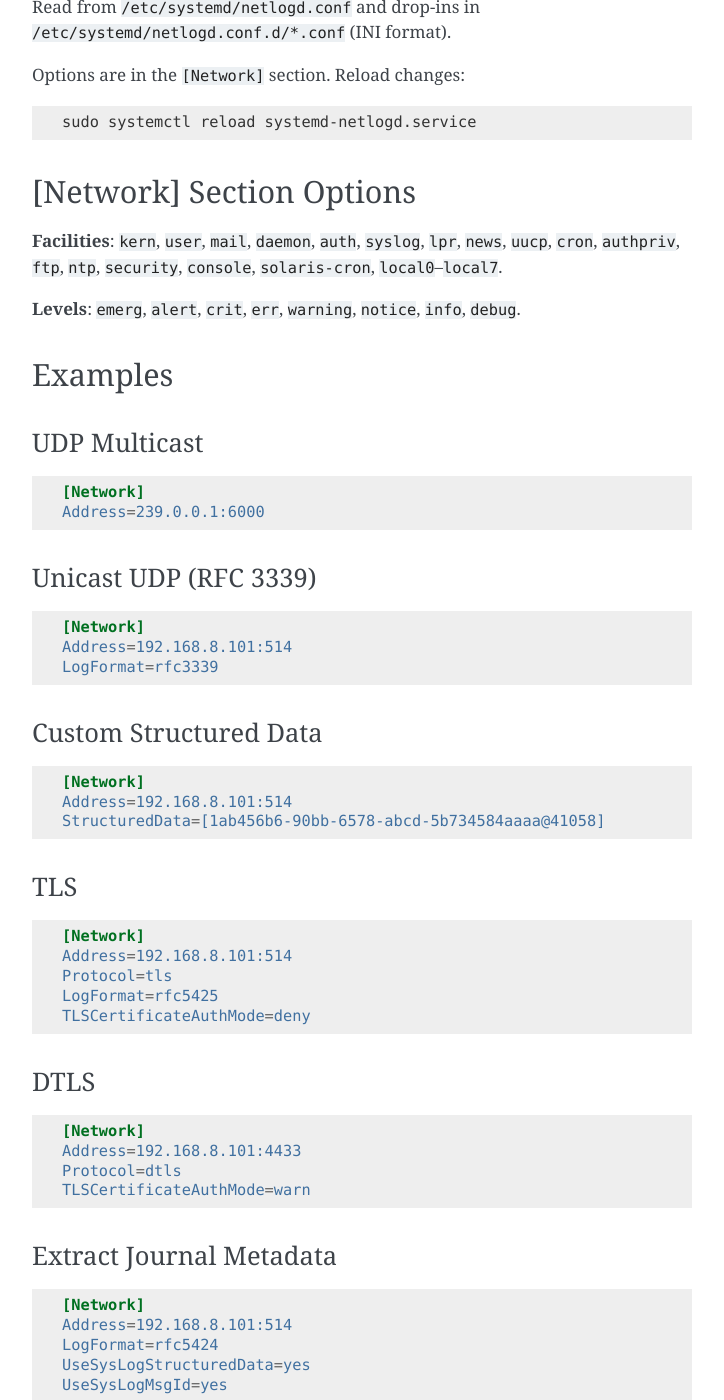
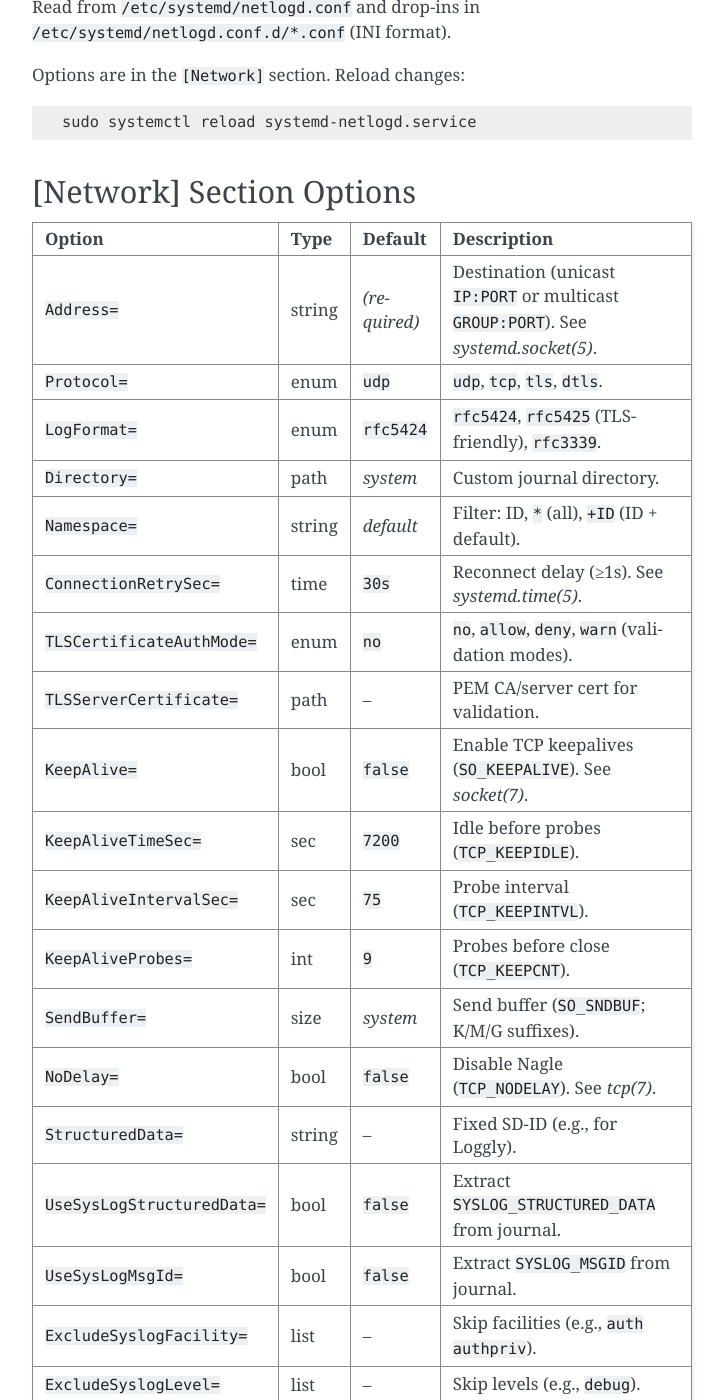
Before and after one commit to systemd/systemd-netlogd, a Sphinx documentation site: the page built from doc/index.rst, in a window 1280 px wide and 1400 px high, scrolled down 2457 px. Shown: the whole window, without its empty margins (388-1112 px from the left). Built offline with Sphinx 7.4.7, drawn with Linux system fonts in a browser that asks for light colours; some of the changed text lies outside the part shown.

Commit message:
Resolve RST warnings from sphinx

```diff
--- a/doc/index.rst
+++ b/doc/index.rst
@@ -99,47 +99,29 @@ Options are in the ``[Network]`` section. Reload changes:
 
 .. tabularcolumns:: |p{3cm}|p{1.5cm}|p{1.5cm}|p{7cm}|
 
-+--------------------+----------+-------------+-------------------------------------------------------------+
-| Option             | Type     | Default     | Description                                                  |
-+====================+==========+=============+=============================================================+
-| ``Address=``       | string   | *(required)*| Destination (unicast ``IP:PORT`` or multicast ``GROUP:PORT``). See :manpage:`systemd.socket(5)`. |
-+--------------------+----------+-------------+-------------------------------------------------------------+
-| ``Protocol=``      | enum     | ``udp``     | ``udp``, ``tcp``, ``tls``, ``dtls``.                        |
-+--------------------+----------+-------------+-------------------------------------------------------------+
-| ``LogFormat=``     | enum     | ``rfc5424``| ``rfc5424``, ``rfc5425`` (TLS-friendly), ``rfc3339``.       |
-+--------------------+----------+-------------+-------------------------------------------------------------+
-| ``Directory=``     | path     | *system*    | Custom journal directory.                                    |
-+--------------------+----------+-------------+-------------------------------------------------------------+
-| ``Namespace=``     | string   | *default*   | Filter: ID, ``*`` (all), ``+ID`` (ID + default).            |
-+--------------------+----------+-------------+-------------------------------------------------------------+
-| ``ConnectionRetrySec=`` | time | ``30s`` | Reconnect delay (≥1s). See :manpage:`systemd.time(5)`.     |
-+--------------------+----------+-------------+-------------------------------------------------------------+
-| ``TLSCertificateAuthMode=`` | enum | ``no`` | ``no``, ``allow``, ``deny``, ``warn`` (validation modes). |
-+--------------------+----------+-------------+-------------------------------------------------------------+
-| ``TLSServerCertificate=`` | path | – | PEM CA/server cert for validation.                         |
-+--------------------+----------+-------------+-------------------------------------------------------------+
-| ``KeepAlive=``     | bool     | ``false``   | Enable TCP keepalives (``SO_KEEPALIVE``). See :manpage:`socket(7)`. |
-+--------------------+----------+-------------+-------------------------------------------------------------+
-| ``KeepAliveTimeSec=`` | sec | ``7200`` | Idle before probes (``TCP_KEEPIDLE``).                      |
-+--------------------+----------+-------------+-------------------------------------------------------------+
-| ``KeepAliveIntervalSec=`` | sec | ``75`` | Probe interval (``TCP_KEEPINTVL``).                         |
-+--------------------+----------+-------------+-------------------------------------------------------------+
-| ``KeepAliveProbes=`` | int  | ``9``     | Probes before close (``TCP_KEEPCNT``).                      |
-+--------------------+----------+-------------+-------------------------------------------------------------+
-| ``SendBuffer=``    | size     | *system*    | Send buffer (``SO_SNDBUF``; K/M/G suffixes).                |
-+--------------------+----------+-------------+-------------------------------------------------------------+
-| ``NoDelay=``       | bool     | ``false``   | Disable Nagle (``TCP_NODELAY``). See :manpage:`tcp(7)`.     |
-+--------------------+----------+-------------+-------------------------------------------------------------+
-| ``StructuredData=``| string   | –           | Fixed SD-ID (e.g., for Loggly).                              |
-+--------------------+----------+-------------+-------------------------------------------------------------+
-| ``UseSysLogStructuredData=`` | bool | ``false`` | Extract ``SYSLOG_STRUCTURED_DATA`` from journal.           |
-+--------------------+----------+-------------+-------------------------------------------------------------+
-| ``UseSysLogMsgId=``| bool     | ``false``   | Extract ``SYSLOG_MSGID`` from journal.                      |
-+--------------------+----------+-------------+-------------------------------------------------------------+
-| ``ExcludeSyslogFacility=`` | list | –     | Skip facilities (e.g., ``auth authpriv``).                  |
-+--------------------+----------+-------------+-------------------------------------------------------------+
-| ``ExcludeSyslogLevel=`` | list | –       | Skip levels (e.g., ``debug``).                              |
-+--------------------+----------+-------------+-------------------------------------------------------------+
+============================  ======  ============  ================================================================================================
+Option                        Type    Default       Description
+============================  ======  ============  ================================================================================================
+``Address=``                  string  *(required)*  Destination (unicast ``IP:PORT`` or multicast ``GROUP:PORT``). See :manpage:`systemd.socket(5)`.
+``Protocol=``                 enum    ``udp``       ``udp``, ``tcp``, ``tls``, ``dtls``.
+``LogFormat=``                enum    ``rfc5424``   ``rfc5424``, ``rfc5425`` (TLS-friendly), ``rfc3339``.
+``Directory=``                path    *system*      Custom journal directory.
+``Namespace=``                string  *default*     Filter: ID, ``*`` (all), ``+ID`` (ID + default).
+``ConnectionRetrySec=``       time    ``30s``       Reconnect delay (≥1s). See :manpage:`systemd.time(5)`.
+``TLSCertificateAuthMode=``   enum    ``no``        ``no``, ``allow``, ``deny``, ``warn`` (validation modes).
+``TLSServerCertificate=``     path    –             PEM CA/server cert for validation.
+``KeepAlive=``                bool    ``false``     Enable TCP keepalives (``SO_KEEPALIVE``). See :manpage:`socket(7)`.
+``KeepAliveTimeSec=``         sec     ``7200``      Idle before probes (``TCP_KEEPIDLE``).
+``KeepAliveIntervalSec=``     sec     ``75``        Probe interval (``TCP_KEEPINTVL``).
+``KeepAliveProbes=``          int     ``9``         Probes before close (``TCP_KEEPCNT``).
+``SendBuffer=``               size    *system*      Send buffer (``SO_SNDBUF``; K/M/G suffixes).
+``NoDelay=``                  bool    ``false``     Disable Nagle (``TCP_NODELAY``). See :manpage:`tcp(7)`.
+``StructuredData=``           string  –             Fixed SD-ID (e.g., for Loggly).
+``UseSysLogStructuredData=``  bool    ``false``     Extract ``SYSLOG_STRUCTURED_DATA`` from journal.
+``UseSysLogMsgId=``           bool    ``false``     Extract ``SYSLOG_MSGID`` from journal.
+``ExcludeSyslogFacility=``    list    –             Skip facilities (e.g., ``auth authpriv``).
+``ExcludeSyslogLevel=``       list    –             Skip levels (e.g., ``debug``).
+============================  ======  ============  ================================================================================================
 
 **Facilities**: ``kern``, ``user``, ``mail``, ``daemon``, ``auth``, ``syslog``, ``lpr``, ``news``, ``uucp``, ``cron``, ``authpriv``, ``ftp``, ``ntp``, ``security``, ``console``, ``solaris-cron``, ``local0``–``local7``.
 
@@ -157,7 +139,7 @@ UDP Multicast
    Address=239.0.0.1:6000
 
 Unicast UDP (RFC 3339)
-^^^^^^^^^^^^^^^^^^^^^
+^^^^^^^^^^^^^^^^^^^^^^
 
 .. code-block:: ini
 
@@ -166,7 +148,7 @@ Unicast UDP (RFC 3339)
    LogFormat=rfc3339
 
 Custom Structured Data
-^^^^^^^^^^^^^^^^^^^^^
+^^^^^^^^^^^^^^^^^^^^^^
 
 .. code-block:: ini
 
@@ -245,7 +227,7 @@ Files
 /etc/systemd/netlogd.conf
    Main configuration.
 
-/etc/systemd/netlogd.conf.d/*.conf
+/etc/systemd/netlogd.conf.d/\*.conf
    Drop-in snippets.
 
 /lib/systemd/system/systemd-netlogd.service
```
